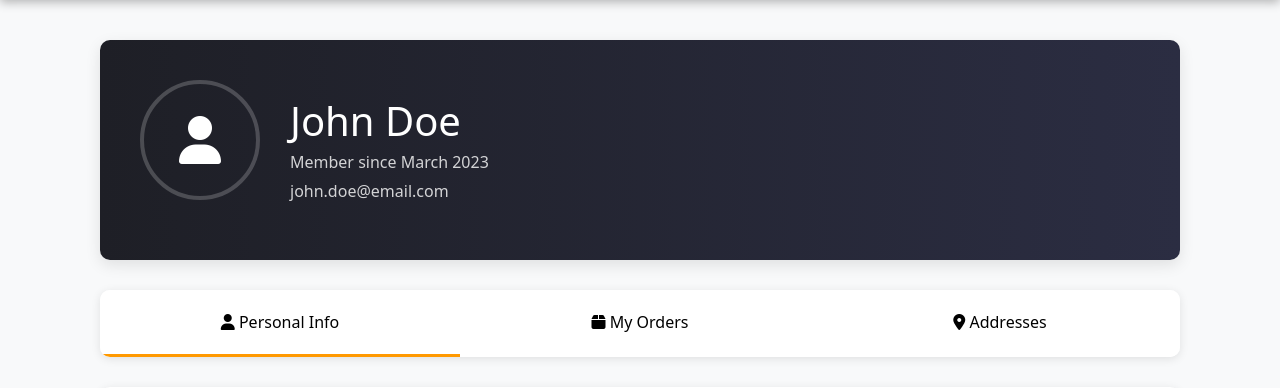
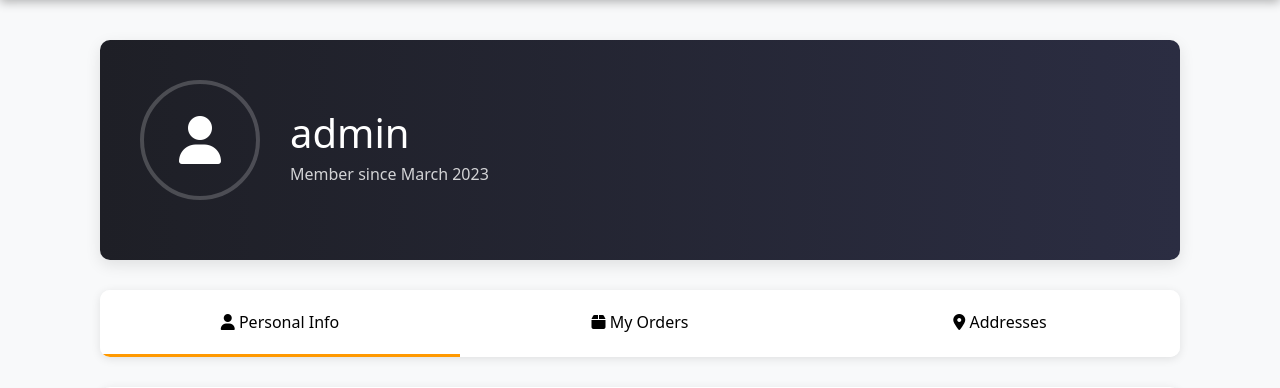
Before and after one commit to SanjaiPG/Ecommerce-platform-for-selling-cycles, a Django app: page /update_user/ in a window 1280 px wide. Shown: the part 90-478 px from the top of the page. Run offline with Django 5.2, Linux system fonts and the light colour scheme; a user stored in the database is signed in; data comes from the database, SQL or seed files in the repository; both versions use the stored data as it was after the commit; some libraries are stand-ins or nearby versions.

Commit message:
changes in update_user profile container

```diff
--- a/Back-End/ecom/skyraptor/templates/html/update_user.html
+++ b/Back-End/ecom/skyraptor/templates/html/update_user.html
@@ -123,9 +123,9 @@
                     <i class="fa-solid fa-user"></i>
                 </div>
                 <div>
-                    <h1>John Doe</h1>
+                    <h1>{{ user.username }}</h1>
                     <p style="margin: 5px 0; opacity: 0.8;">Member since March 2023</p>
-                    <p style="margin: 0; opacity: 0.8;">john.doe@email.com</p>
+                    <p style="margin: 0; opacity: 0.8;">{{ user.email }}</p>
                 </div>
             </div>
         </div>
--- a/Back-End/ecom/skyraptor/urls.py
+++ b/Back-End/ecom/skyraptor/urls.py
@@ -8,6 +8,7 @@ urlpatterns = [
     path('logout/', views.logout_user, name='logout'),
     path('register/', views.register_user, name='register'),
     path('update_user/', views.update_user, name='update_user'),
+    # path('update_password/', views.update_password, name='update_password'),
     path('product_view/<int:pk>/', views.product_view, name='product_view'),
     path('category/<str:foo>', views.category, name='category'),
 ]
```
Also changed, not shown: Back-End/ecom/db.sqlite3.
